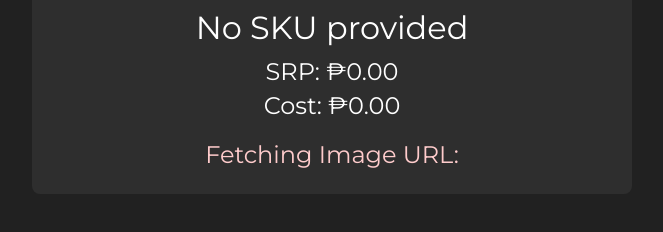
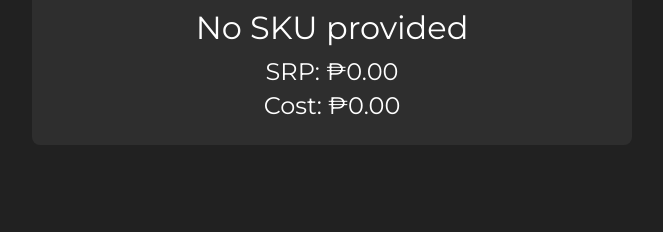
Before and after one commit to toysamuraiph/product-details, a plain HTML site: page index.html in a window 1280 px wide. Shown: the part 218-450 px from the top of the page, without its empty margins (308-971 px from the left). Drawn offline with Linux system fonts and the light colour scheme.

Commit message:
Update index.html

```diff
--- a/index.html
+++ b/index.html
@@ -68,11 +68,6 @@
             color: #ffffff;
             margin-top: 20px;
         }
-        .debug-info {
-            margin-top: 20px;
-            font-size: 1em;
-            color: #ffcccc;
-        }
     </style>
 </head>
 <body>
@@ -85,9 +80,6 @@
         <h1 id="product-name">Product Name</h1>
         <p>SRP: <span id="srp">₱0.00</span></p>
         <p>Cost: <span id="cost">₱0.00</span></p>
-        <div class="debug-info">
-            <p>Fetching Image URL: <span id="image-url"></span></p>
-        </div>
     </div>
 
     <script>
@@ -97,7 +89,7 @@
         const sku = urlParams.get('sku');
 
         if (sku) {
-            const scriptUrl = `https://script.google.com/macros/s/AKfycbyVBcjs1WWjaL7bTAyZcBWbngDaX0Cjf60Km6x_p5UGgAJrce18Y7PfTk7u0tYlEO4d/exec?sku=${sku}`;
+            const scriptUrl = `https://script.google.com/macros/s/AKfycby3fSk5nyaofNtTLZvoezVp7iMmHxXdcAVcRNocm3kH2BDCaAq-A_SAuma_ImSMUMrf/exec?sku=${sku}`;
 
             fetch(scriptUrl)
             .then(response => response.json())
@@ -107,9 +99,6 @@
                     document.getElementById('srp').textContent = `₱${data.SRP}`;
                     document.getElementById('cost').textContent = `₱${data.Cost}`;
                     document.getElementById('product-image').src = data.ImageURL;
-
-                    // Display the fetched image URL for debugging
-                    document.getElementById('image-url').textContent = data.ImageURL;
                 } else {
                     document.getElementById('product-name').textContent = "Product not found";
                     document.getElementById('srp').textContent = "-";
```
